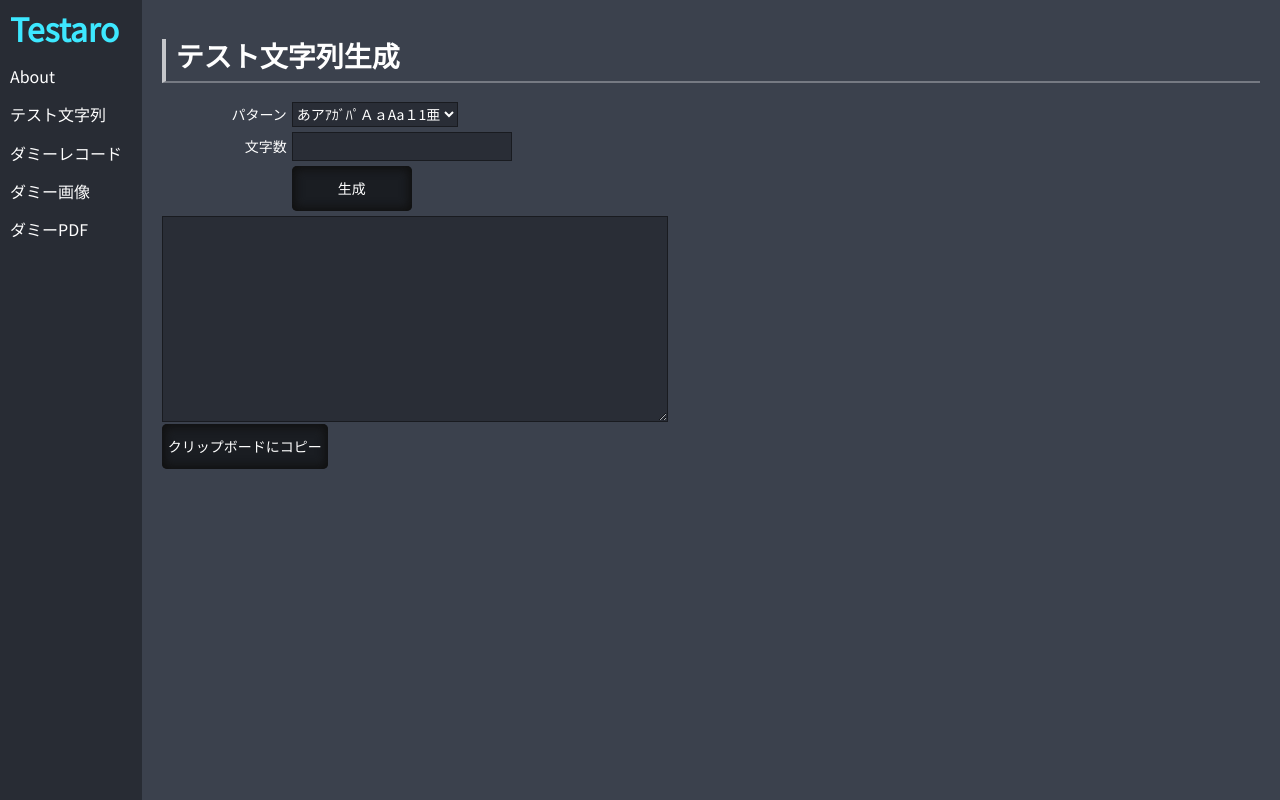
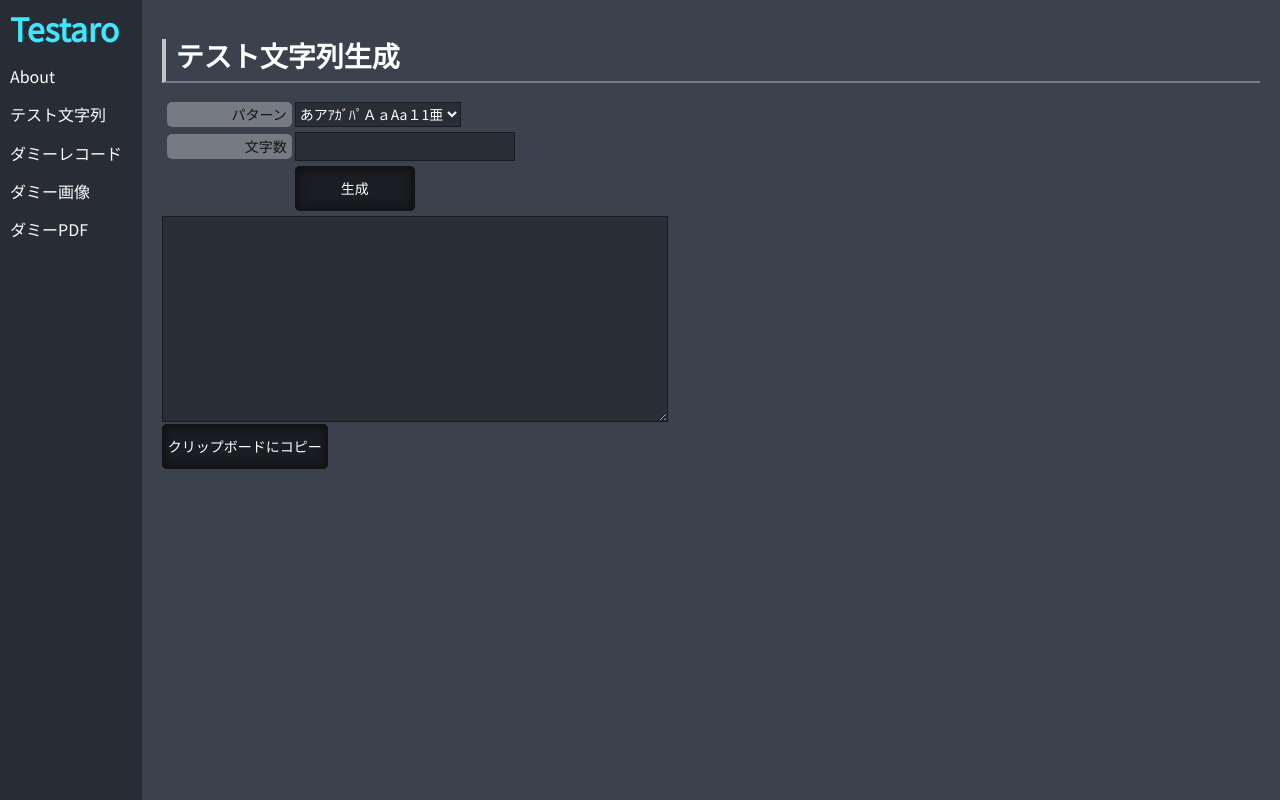
Before and after one commit to jesusisao/testaro, a React (Create React App) app: page /#/strgen in a window 1280 px wide. Built offline with nearby package versions, Linux system fonts and the light colour scheme.

Commit message:
パラメータのlabelのデザイン変更

```diff
--- a/src/Common/ParamBox.tsx
+++ b/src/Common/ParamBox.tsx
@@ -10,9 +10,14 @@ const style = {
 const labelStyle = {
   display: "inline-block",
   width: "120px",
+  lineHeight: "1.8em",
   textAlign: "right" as "right",
   paddingRight: "5px",
-  verticalAlign: "middle" as "middle"
+  verticalAlign: "middle" as "middle",
+  backgroundColor: "rgba(255, 255, 255, 0.3)",
+  color: "rgb(20, 20, 20)",
+  marginRight: "3px",
+  borderRadius: "5px"
 };
 
 const formItemStyle = {
```
